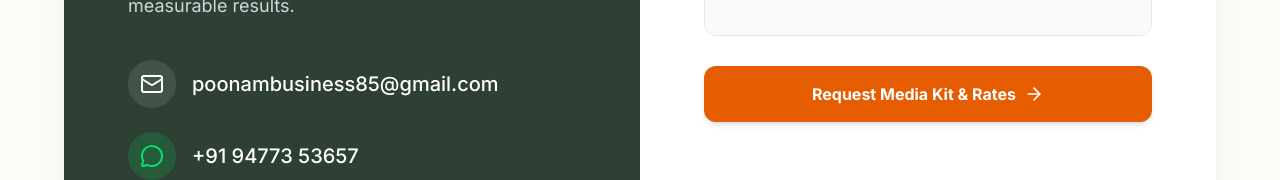
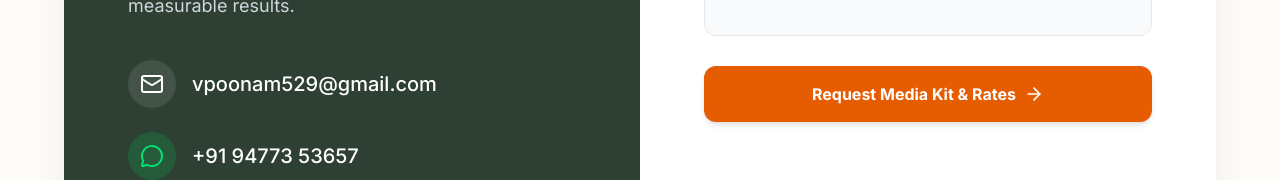
Before and after one commit to MohammadBinAftab/pc, a React (Vite) app: page / in a window 1280 px wide. Shown: the part 8372-8552 px from the top of the page. Built offline with nearby package versions, Linux system fonts and the light colour scheme; a web font is replaced by a local one.

Commit message:
Update App.tsx

```diff
--- a/src/App.tsx
+++ b/src/App.tsx
@@ -615,11 +615,11 @@ function App() {
               <p className="text-gray-300 text-lg mb-10 relative z-10">Partner with Poonam's Cookery to craft visually stunning campaigns that inspire millions and drive measurable results.</p>
 
               <div className="space-y-6 relative z-10">
-                <a href="mailto:poonambusiness85@gmail.com" className="flex items-center gap-3 md:gap-4 text-sm sm:text-base md:text-xl font-medium hover:text-brand-accent transition-colors">
+                <a href="mailto:vpoonam529@gmail.com" className="flex items-center gap-3 md:gap-4 text-sm sm:text-base md:text-xl font-medium hover:text-brand-accent transition-colors">
                   <div className="w-10 h-10 md:w-12 md:h-12 shrink-0 bg-white/10 rounded-full flex items-center justify-center">
                     <Mail className="w-5 h-5 md:w-6 md:h-6" />
                   </div>
-                  <span className="truncate">poonambusiness85@gmail.com</span>
+                  <span className="truncate">vpoonam529@gmail.com</span>
                 </a>
                 <a href="https://wa.me/919477353657" target="_blank" rel="noreferrer" className="flex items-center gap-3 md:gap-4 text-base md:text-xl font-medium hover:text-brand-accent transition-colors">
                   <div className="w-10 h-10 md:w-12 md:h-12 shrink-0 bg-green-500/20 rounded-full flex items-center justify-center">
```
